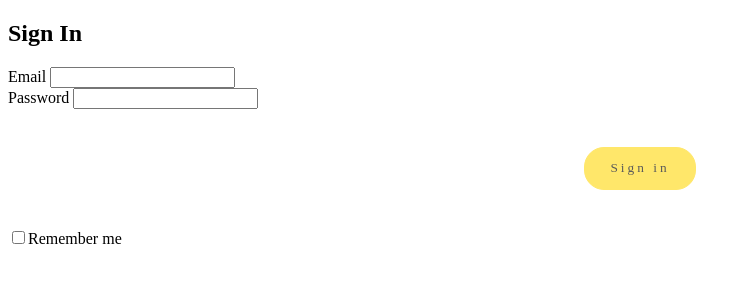
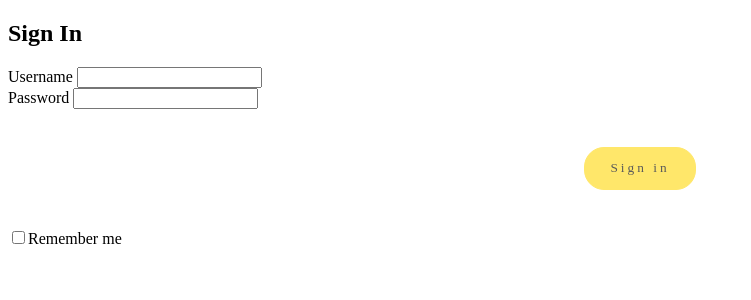
Before and after one commit to snipercool/php, a PHP site: page /login.php in a window 1280 px wide. Shown: the top 300 px of the page, without its empty margins (0-751 px from the left). Run offline with PHP 8.4, Linux system fonts and the light colour scheme; a stand-in replaces the project's code that opens the database connection.

Commit message:
made login PDO and OOP + changed feed.php to index.php

```diff
--- a/classes/User.class.php
+++ b/classes/User.class.php
@@ -121,7 +121,7 @@
 
                 try {
                     $conn = Db::getInstance();
-                    $statement = $conn->prepare('INSERT INTO users (fullname, username, email, password) values (:fullname, :username, :email, :password)');
+                    $statement = $conn->prepare('INSERT INTO user (fullname, username, email, password) values (:fullname, :username, :email, :password)');
                     $statement->bindParam(':fullname', $this->fullname);
                     $statement->bindParam(':username', $this->username);
                     $statement->bindParam(':email', $this->email);
--- a/functions.inc.php
+++ b/functions.inc.php
@@ -1,18 +1,18 @@
 <?php
+    require_once("bootstrap.php");
 /*
     this function checks if a user can login
     and returns TRUE or FALSE
 */
 function canILogin( $username, $password){
-    $conn = new mysqli("localhost", "root", "root", "php");
-
-    $query = "select * from user where email = '".$conn->real_escape_string($username)."'";
-    $result = $conn->query($query);
-    if($result->num_rows == 1){
-        $user = $result->fetch_assoc();
-        if(password_verify($password, $user['password'])){
+    $conn = Db::getInstance();
+    $statement = $conn->prepare("select * from user where username = :username");
+    $statement->bindParam(":username", $username);
+    $statement->execute();
+    $result = $statement->fetchAll();
+    if(!empty($result)){
+        if(password_verify($password, $result[0]['password'])){
             return true;
         }
     }
-    return false;
 }
--- a/login.php
+++ b/login.php
@@ -2,7 +2,7 @@
 include_once("functions.inc.php");
 // get user and password from POST
 if(!empty($_POST)){
-    $username = $_POST['email'];
+    $username = $_POST['username'];
     $password = $_POST['password'];
 
     //check if user can login (use function)
@@ -34,14 +34,14 @@ if(!empty($_POST)){
 				<?php if( isset($error) ): ?>
 				<div class="form__error">
 					<p>
-						Sorry, we can't log you in with that email address and password. Can you try again?
+						Sorry, we can't log you in with that username and password. Can you try again?
 					</p>
 				</div>
 				<?php endif; ?>
 
 				<div class="form__field">
-					<label for="email">Email</label>
-					<input type="text" id="email" name="email">
+					<label for="username">Username</label>
+					<input type="text" id="username" name="username">
 				</div>
 				<div class="form__field">
 					<label for="password">Password</label>
```
Also changed, not shown: images/uploads/0.png (added), index.php (line endings or trailing spaces).
